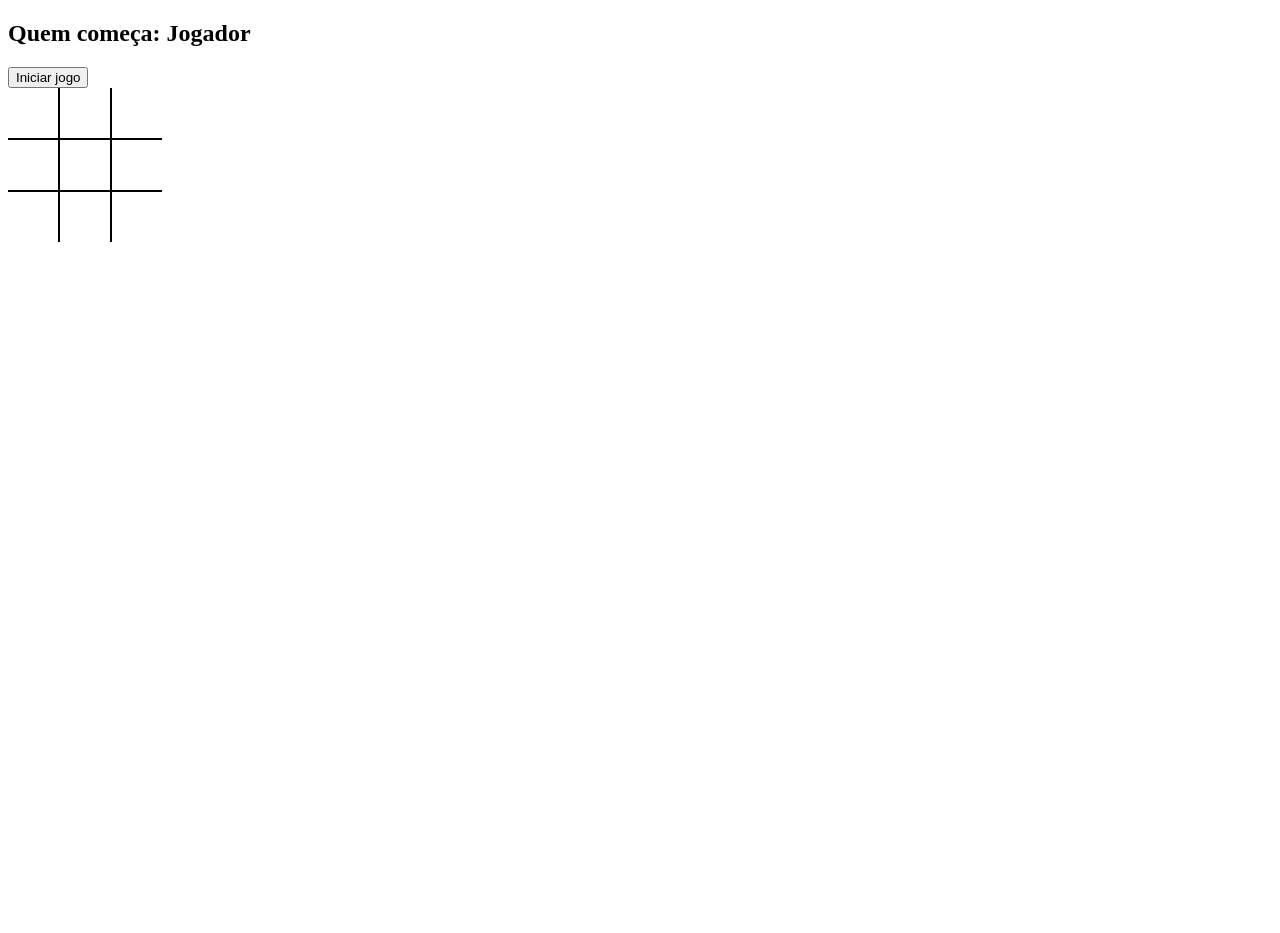
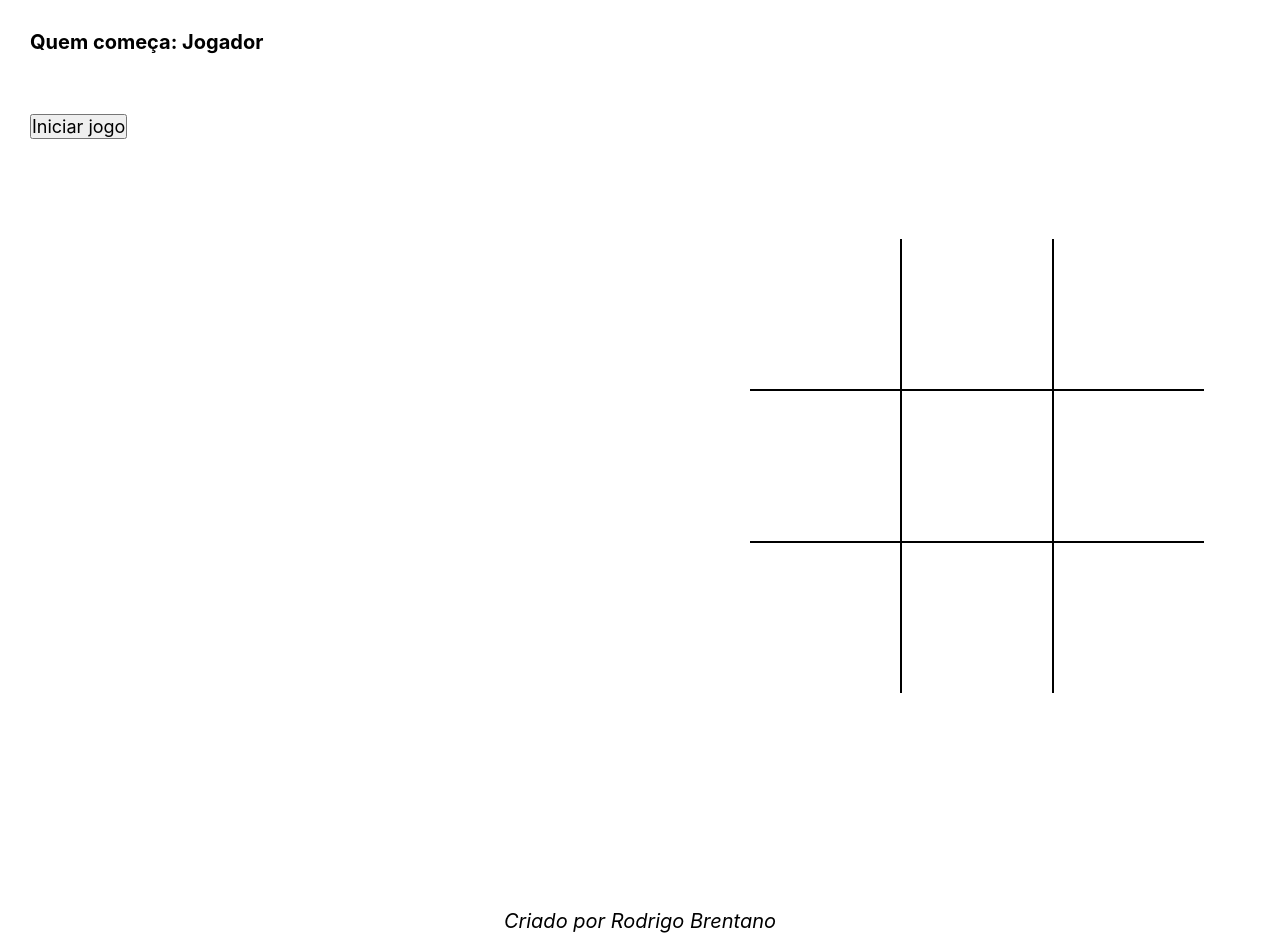
Before and after one commit to RodrigoBJJ94/jogo-da-velha-vs-cpu-javascript-html-css, a plain HTML site: page index.html in a window 1280 px wide. Before the commit the page ends 800 px from the top, so only its background shows below. Drawn offline with Linux system fonts and the light colour scheme.

Commit message:
Version 1.1

```diff
--- a/assets/css/style.css
+++ b/assets/css/style.css
@@ -1,70 +1,96 @@
+* {
+    font-family: -apple-system, BlinkMacSystemFont, 'Segoe UI', Roboto, Oxygen, Ubuntu, Cantarell, 'Open Sans', 'Helvetica Neue', sans-serif;
+    margin: 0;
+    padding: 0;
+    font-size: 62.5%;
+}
+
+.whos-start {
+    font-size: 2rem;
+    margin: 3rem;
+}
+
+button {
+    font-size: 1.8rem;
+    margin: 3rem;
+}
+
+footer p {
+    font-size: 2rem;
+    font-style: italic;
+    text-align: center;
+    margin-top: 19rem;
+}
+
 .position-game {
-    width: 50px;
-    height: 50px;
+    width: 15rem;
+    height: 15rem;
     margin: 0;
     padding: 0;
     cursor: pointer;
     display: flex;
     justify-content: center;
     align-items: center;
-    font-size: 40px;
+    font-size: 12rem;
 }
 
 .div-game {
-    width: 160px;
-    height: 160px;
+    width: 48rem;
+    height: 48rem;
     display: flex;
     flex-wrap: wrap;
     align-content: flex-start;
+    margin-left: 75rem;
+    margin-top: 7rem;
 }
 
 #p1 {
-    border-right: 1px solid black;
-    border-bottom: 1px solid black;
+    border-right: 0.1rem solid black;
+    border-bottom: 0.1rem solid black;
 }
 
 #p2 {
-    border-right: 1px solid black;
-    border-left: 1px solid black;
-    border-bottom: 1px solid black;
+    border-right: 0.1rem solid black;
+    border-left: 0.1rem solid black;
+    border-bottom: 0.1rem solid black;
 }
 
 #p3 {
-    border-left: 1px solid black;
-    border-bottom: 1px solid black;
+    border-left: 0.1rem solid black;
+    border-bottom: 0.1rem solid black;
 }
 
 #p4 {
-    border-right: 1px solid black;
-    border-bottom: 1px solid black;
-    border-top: 1px solid black;
+    border-right: 0.1rem solid black;
+    border-bottom: 0.1rem solid black;
+    border-top: 0.1rem solid black;
 }
 
 #p5 {
-    border-top: 1px solid black;
-    border-right: 1px solid black;
-    border-bottom: 1px solid black;
-    border-left: 1px solid black;
+    border-top: 0.1rem solid black;
+    border-right: 0.1rem solid black;
+    border-bottom: 0.1rem solid black;
+    border-left: 0.1rem solid black;
 }
 
 #p6 {
-    border-bottom: 1px solid black;
-    border-top: 1px solid black;
-    border-left: 1px solid black;
+    border-bottom: 0.1rem solid black;
+    border-top: 0.1rem solid black;
+    border-left: 0.1rem solid black;
 }
 
 #p7 {
-    border-right: 1px solid black;
-    border-top: 1px solid black;
+    border-right: 0.1rem solid black;
+    border-top: 0.1rem solid black;
 }
 
 #p8 {
-    border-right: 1px solid black;
-    border-top: 1px solid black;
-    border-left: 1px solid black;
+    border-right: 0.1rem solid black;
+    border-top: 0.1rem solid black;
+    border-left: 0.1rem solid black;
 }
 
 #p9 {
-    border-top: 1px solid black;
-    border-left: 1px solid black;
+    border-top: 0.1rem solid black;
+    border-left: 0.1rem solid black;
 }
--- a/index.html
+++ b/index.html
@@ -25,6 +25,9 @@
             <div id="p8" class="position-game" onclick="play(8)"></div>
             <div id="p9" class="position-game" onclick="play(9)"></div>
         </div>
+        <footer>
+            <p>Criado por Rodrigo Brentano</p>
+        </footer>
     <script src="/assets/js/index.js"></script>
 </body>
 
```
Lines whose indentation alone changed are shown as unchanged.
